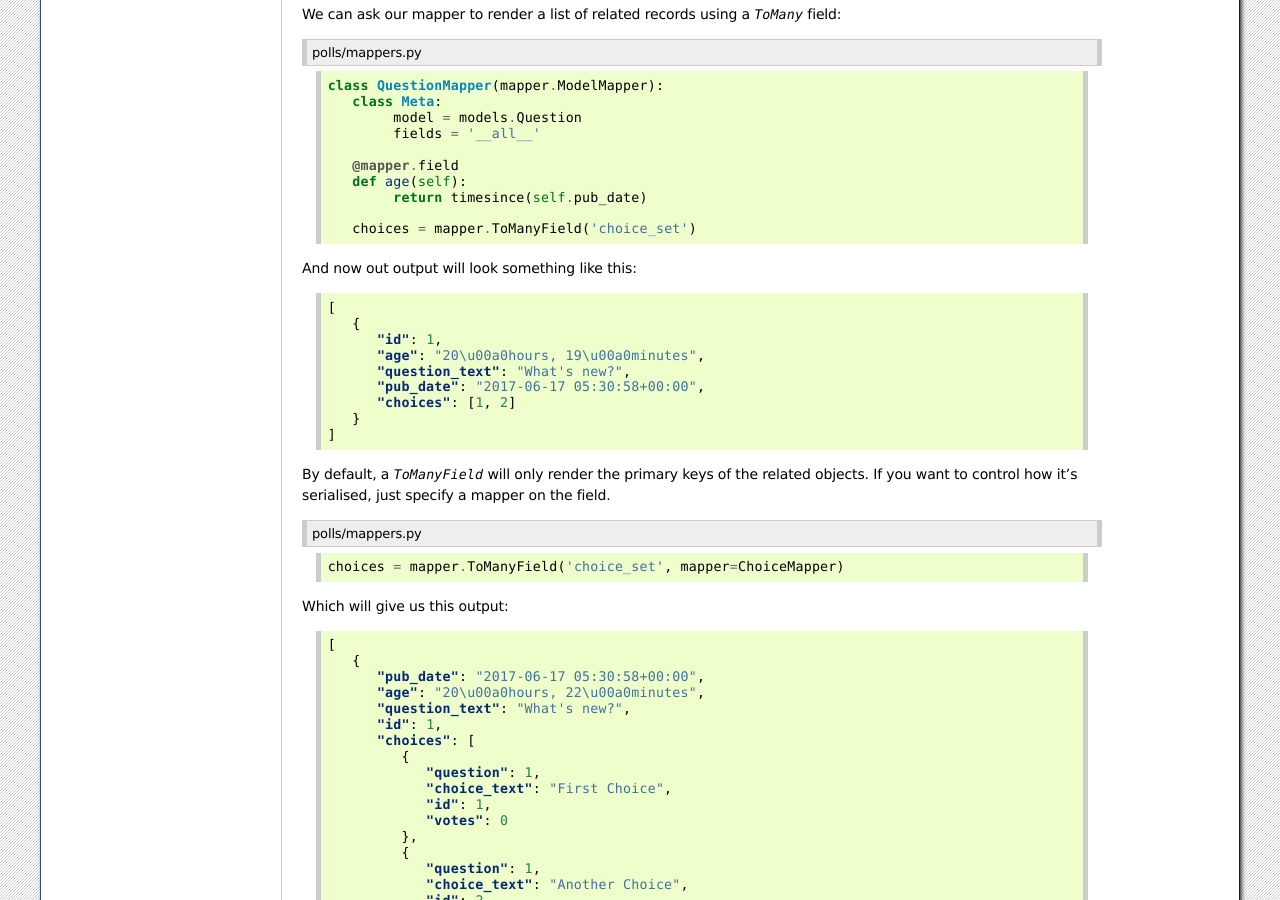
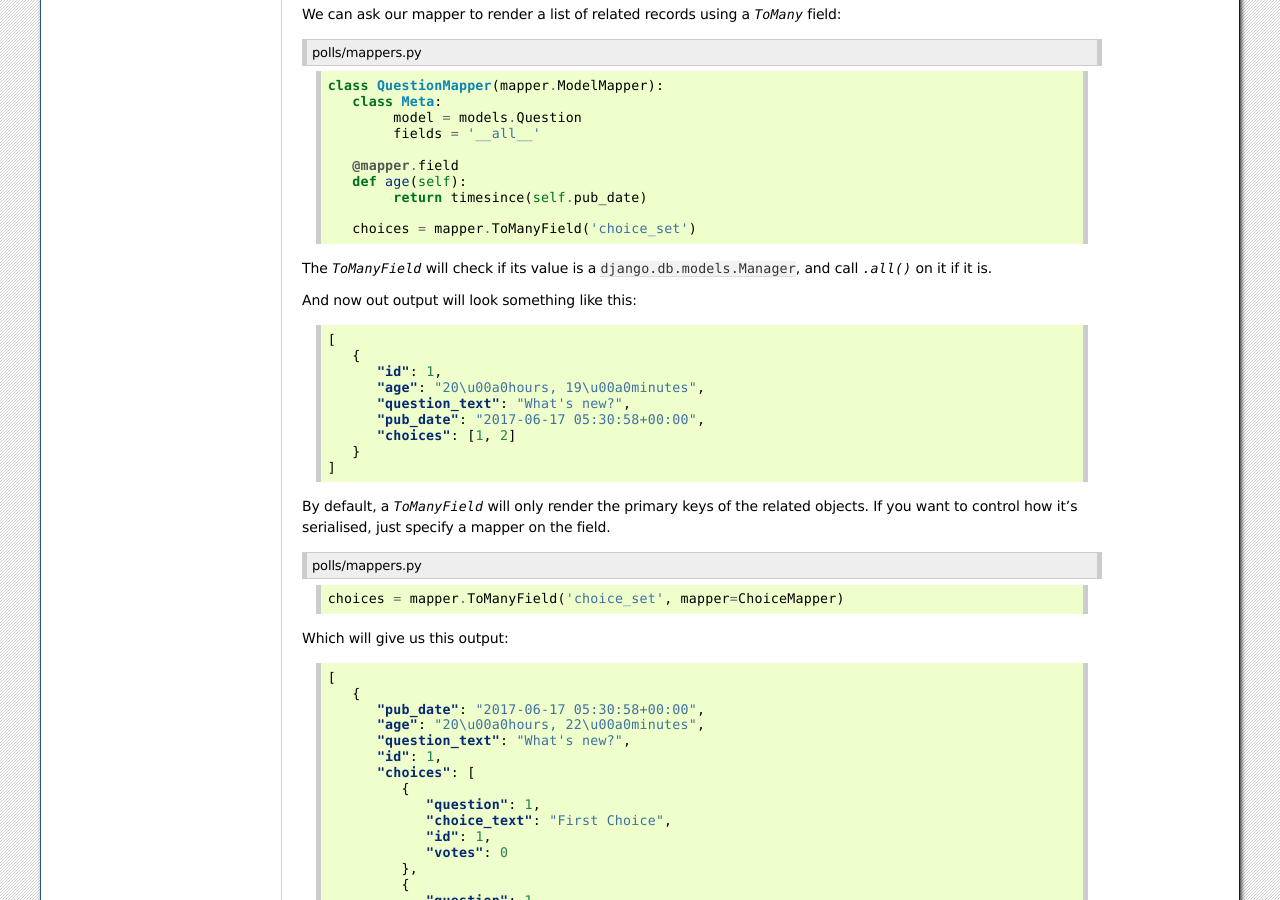
Before and after one commit to funkybob/django-nap, a Sphinx documentation site: the page built from docs/tutorial/views.rst, in a window 1280 px wide and 900 px high, scrolled down 1320 px. Built offline with Sphinx 7.4.7, drawn with Linux system fonts in a browser that asks for light colours.

Commit message:
Mention auto all() on ToManyField

```diff
--- a/docs/tutorial/views.rst
+++ b/docs/tutorial/views.rst
@@ -99,6 +99,9 @@ We can ask our mapper to render a list of related records using a `ToMany` field
 
       choices = mapper.ToManyField('choice_set')
 
+The `ToManyField` will check if its value is a ``django.db.models.Manager``,
+and call `.all()` on it if it is.
+
 And now out output will look something like this:
 
 .. code-block:: json
@@ -116,7 +119,6 @@ And now out output will look something like this:
 By default, a `ToManyField` will only render the primary keys of the related
 objects. If you want to control how it's serialised, just specify a mapper on
 the field.
-
 
 .. code-block:: python
    :caption: polls/mappers.py
```
